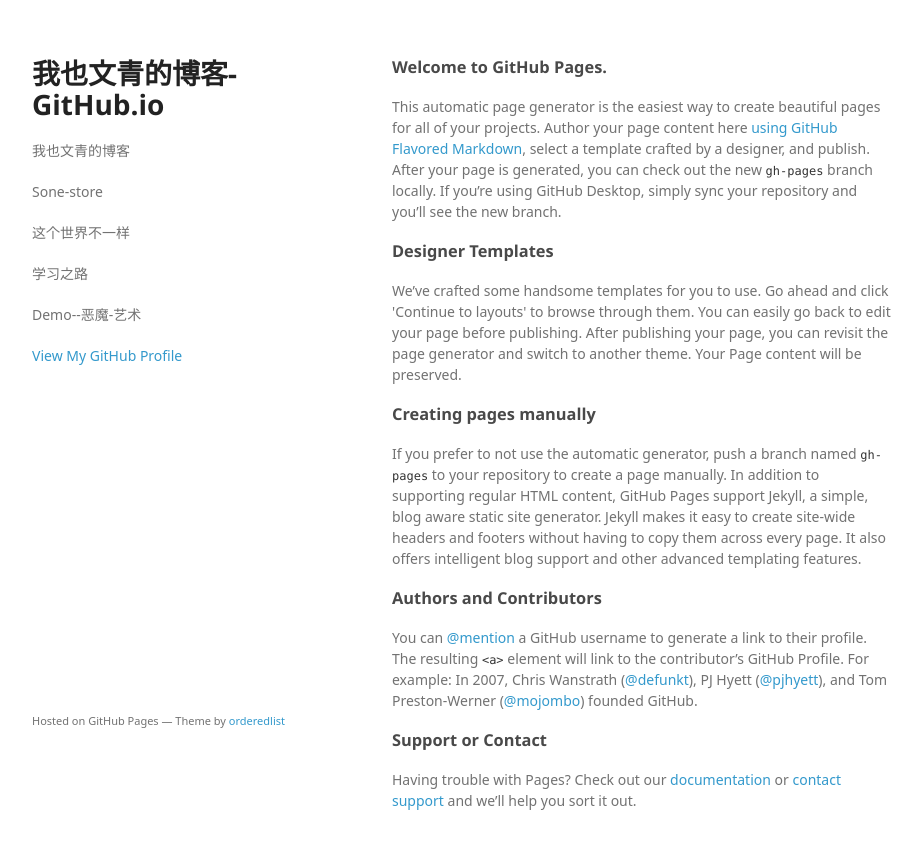
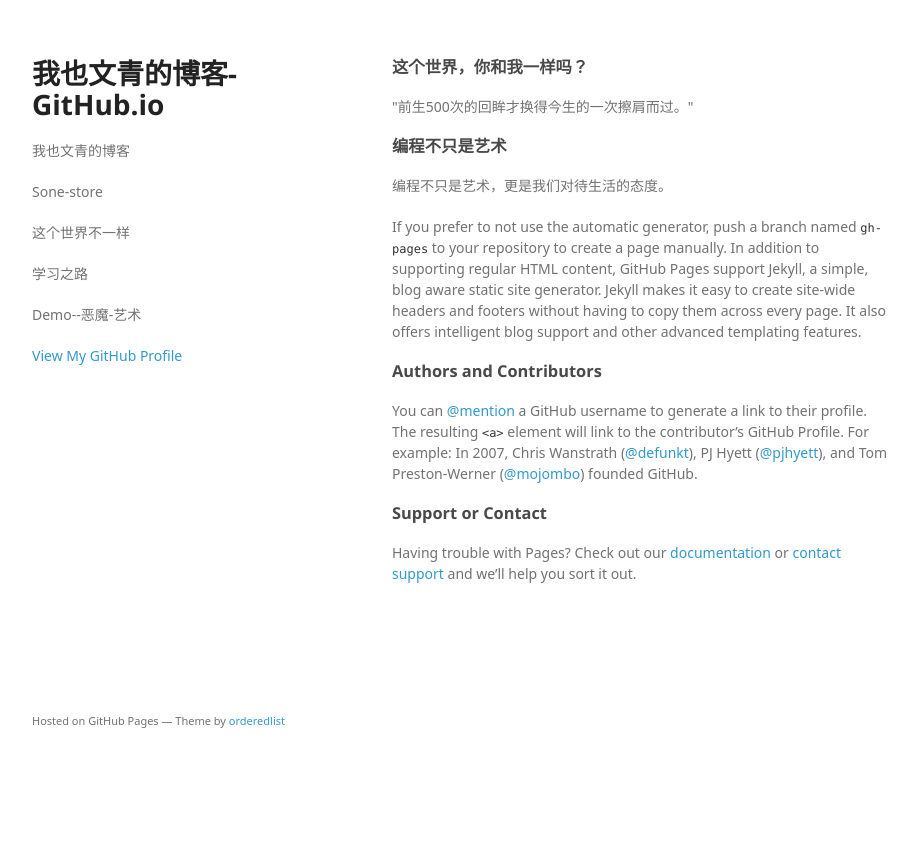
Before and after one commit to TaeyeonSlove/TaeyeonSlove.github.io, a plain HTML site: page index.html in a window 1280 px wide. Shown: the whole page, without its empty margins (178-1100 px from the left). After the commit the page ends 800 px from the top, so only its background shows below. Drawn offline with Linux system fonts and the light colour scheme; a web font is replaced by a local one.

Commit message:
Update index.html

```diff
--- a/index.html
+++ b/index.html
@@ -26,17 +26,17 @@
       </header>
       <section>
         <h3>
-<a id="welcome-to-github-pages" class="anchor" href="#welcome-to-github-pages" aria-hidden="true"><span aria-hidden="true" class="octicon octicon-link"></span></a>Welcome to GitHub Pages.</h3>
+<a id="welcome-to-github-pages" class="anchor" href="#welcome-to-github-pages" aria-hidden="true"><span aria-hidden="true" class="octicon octicon-link"></span></a>这个世界，你和我一样吗？</h3>
 
-<p>This automatic page generator is the easiest way to create beautiful pages for all of your projects. Author your page content here <a href="https://guides.github.com/features/mastering-markdown/">using GitHub Flavored Markdown</a>, select a template crafted by a designer, and publish. After your page is generated, you can check out the new <code>gh-pages</code> branch locally. If you’re using GitHub Desktop, simply sync your repository and you’ll see the new branch.</p>
+<p>"前生500次的回眸才换得今生的一次擦肩而过。"</p>
 
 <h3>
-<a id="designer-templates" class="anchor" href="#designer-templates" aria-hidden="true"><span aria-hidden="true" class="octicon octicon-link"></span></a>Designer Templates</h3>
+<a id="designer-templates" class="anchor" href="#designer-templates" aria-hidden="true"><span aria-hidden="true" class="octicon octicon-link"></span></a>编程不只是艺术</h3>
 
-<p>We’ve crafted some handsome templates for you to use. Go ahead and click 'Continue to layouts' to browse through them. You can easily go back to edit your page before publishing. After publishing your page, you can revisit the page generator and switch to another theme. Your Page content will be preserved.</p>
+<p>编程不只是艺术，更是我们对待生活的态度。</p>
 
 <h3>
-<a id="creating-pages-manually" class="anchor" href="#creating-pages-manually" aria-hidden="true"><span aria-hidden="true" class="octicon octicon-link"></span></a>Creating pages manually</h3>
+<a id="creating-pages-manually" class="anchor" href="#creating-pages-manually" aria-hidden="true"><span aria-hidden="true" class="octicon octicon-link"></span></a></h3>
 
 <p>If you prefer to not use the automatic generator, push a branch named <code>gh-pages</code> to your repository to create a page manually. In addition to supporting regular HTML content, GitHub Pages support Jekyll, a simple, blog aware static site generator. Jekyll makes it easy to create site-wide headers and footers without having to copy them across every page. It also offers intelligent blog support and other advanced templating features.</p>
 
```
